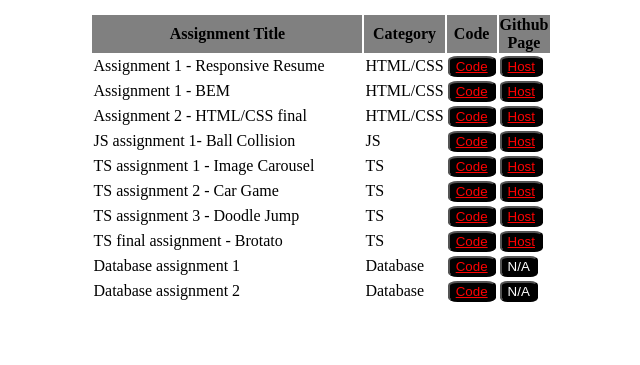
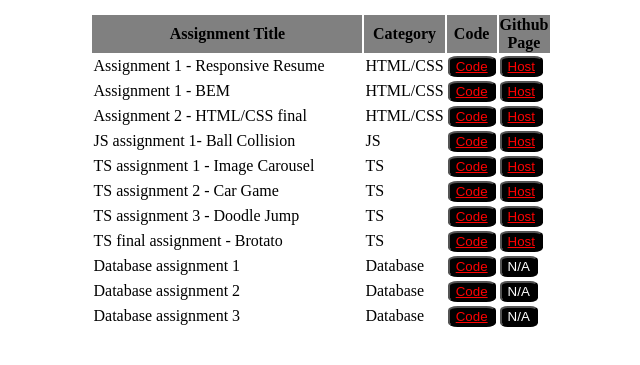
Before and after one commit to kalexrt/LF_Fellowship_Assignment, a plain HTML site: page index.html in a window 1280 px wide. Shown: the part 127-492 px from the top of the page, without its empty margins (319-959 px from the left). Drawn offline with Linux system fonts and the light colour scheme.

Commit message:
assignment 3 db

```diff
--- a/index.html
+++ b/index.html
@@ -84,6 +84,12 @@
                     <td><button class="btn"><a href="https://github.com/kalexrt/dbDay2">Code</a></button></td>
                     <td><button class="btn">N/A</button></td>
                 </tr>
+                <tr>
+                    <td>Database assignment 3</td>
+                    <td>Database</td>
+                    <td><button class="btn"><a href="https://github.com/kalexrt/dbDay3">Code</a></button></td>
+                    <td><button class="btn">N/A</button></td>
+                </tr>
             </table>
         </div>
     </main>
```
